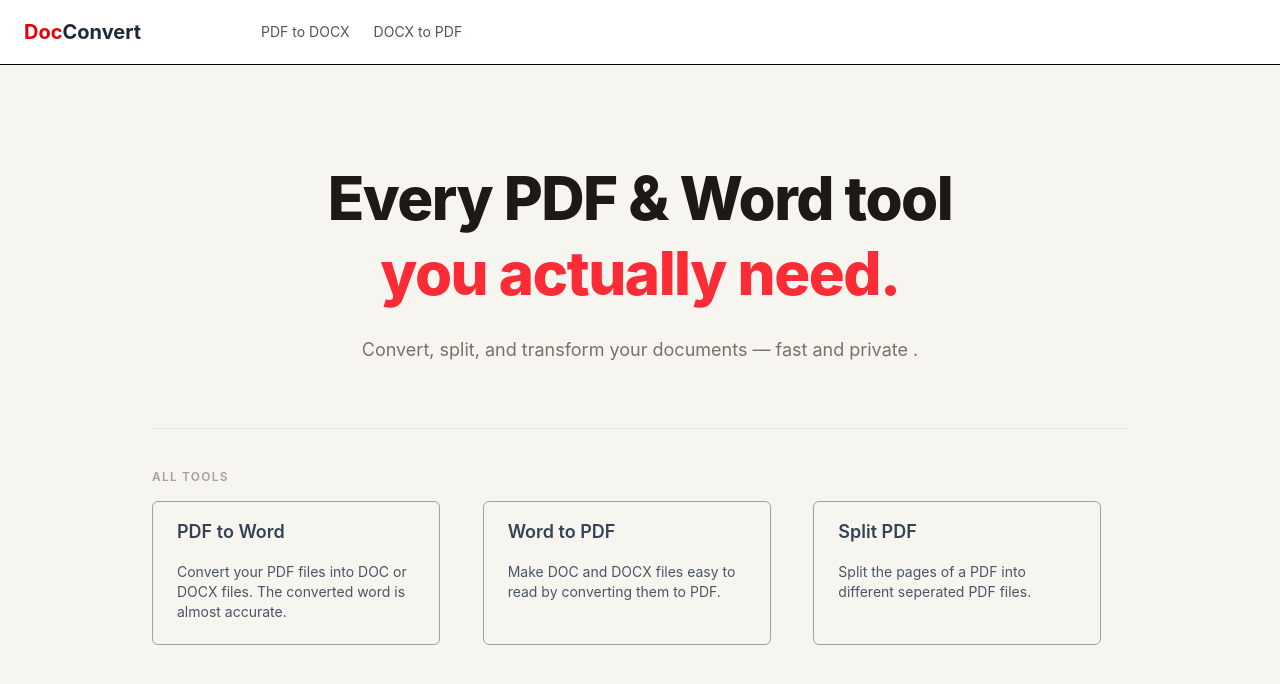
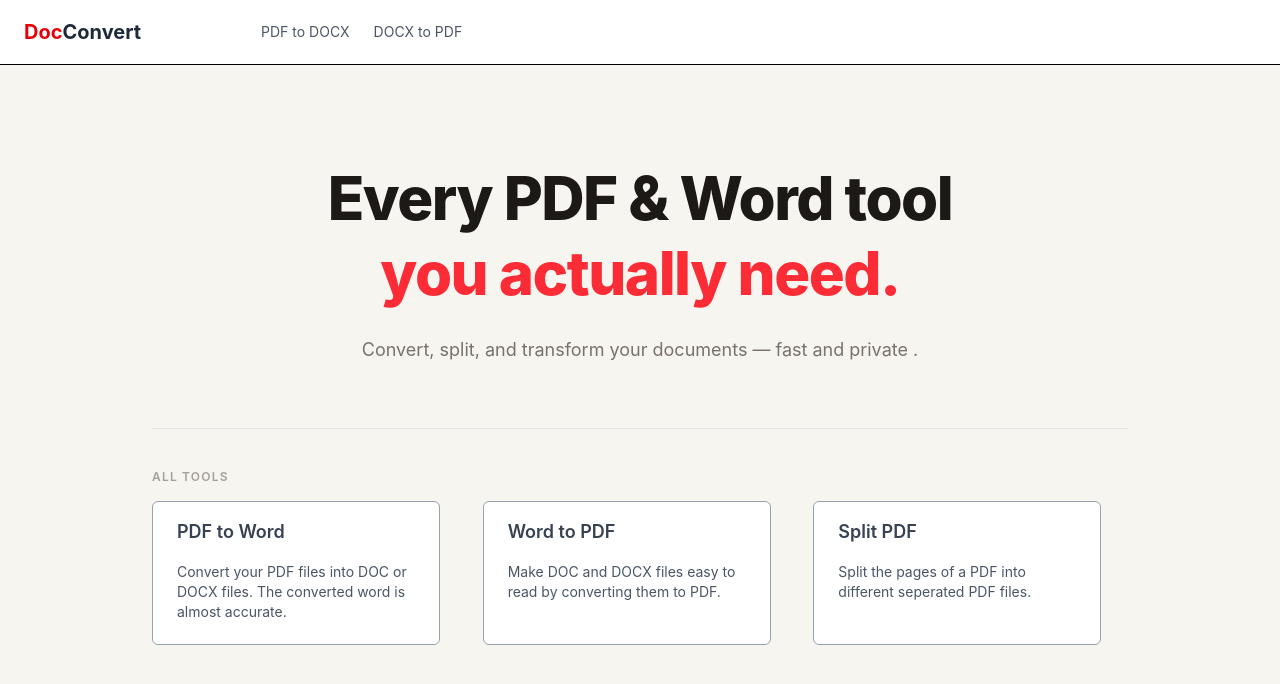
Before and after one commit to mohdaffann/services-app, a Next.js app: page / in a window 1280 px wide. Shown: the top 684 px of the page. Built offline with nearby package versions, Linux system fonts and the light colour scheme.

Commit message:
add styling to service card bg colour

```diff
--- a/components/ServiceCard.jsx
+++ b/components/ServiceCard.jsx
@@ -19,7 +19,7 @@ function ServiceCard({ feature }) {
     const values = content.find((c) => c.title === feature);
     return (
         <div className="flex w-full  md:w-72 min-h-36  flex-col gap-4 border-gray-400 px-6 py-4 border hover:border-gray-800 cursor-pointer  rounded-md
-        transition duration-200 ease-in-out
+        transition duration-200 ease-in-out bg-white
         ">
             <h1 className="text-lg font-semibold text-gray-700">
                 {values.title}
```
